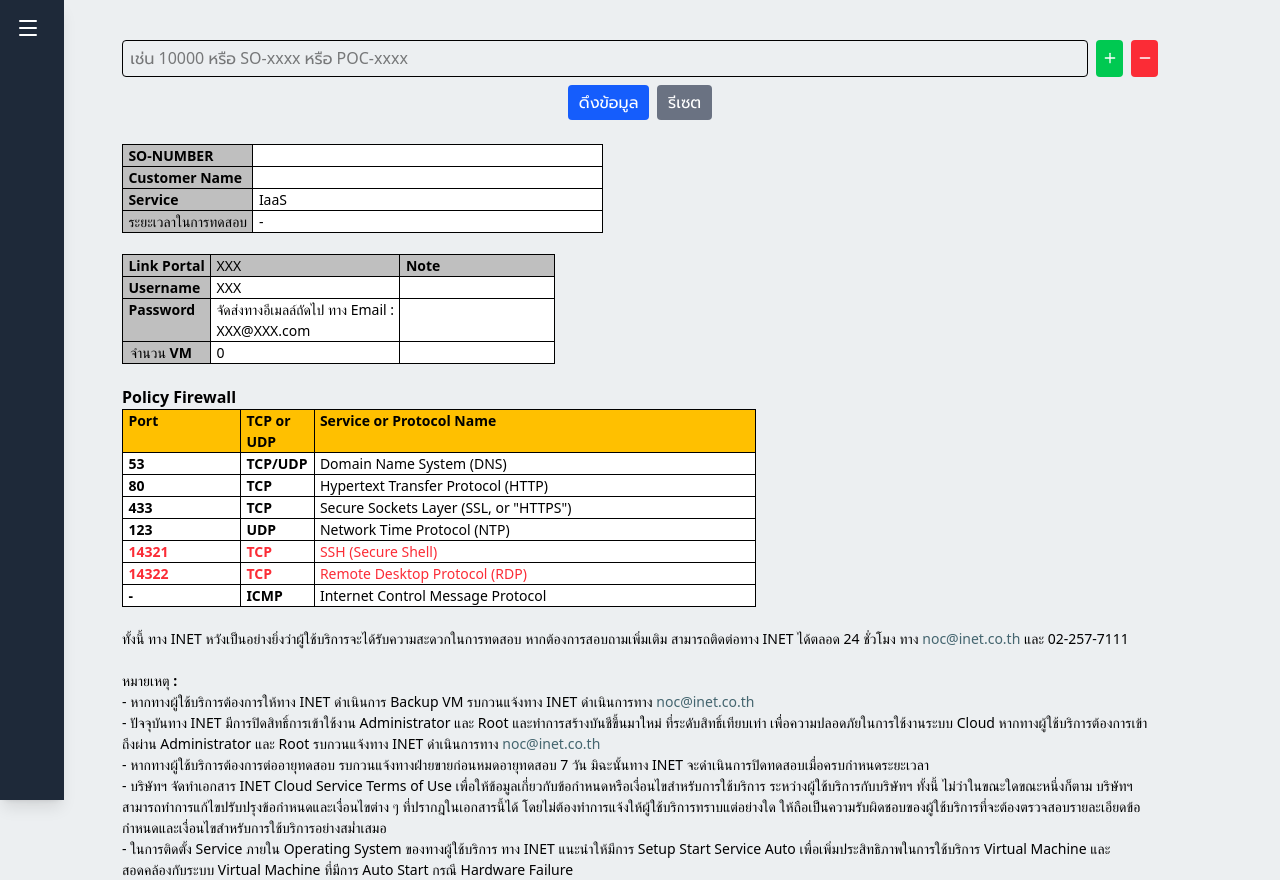
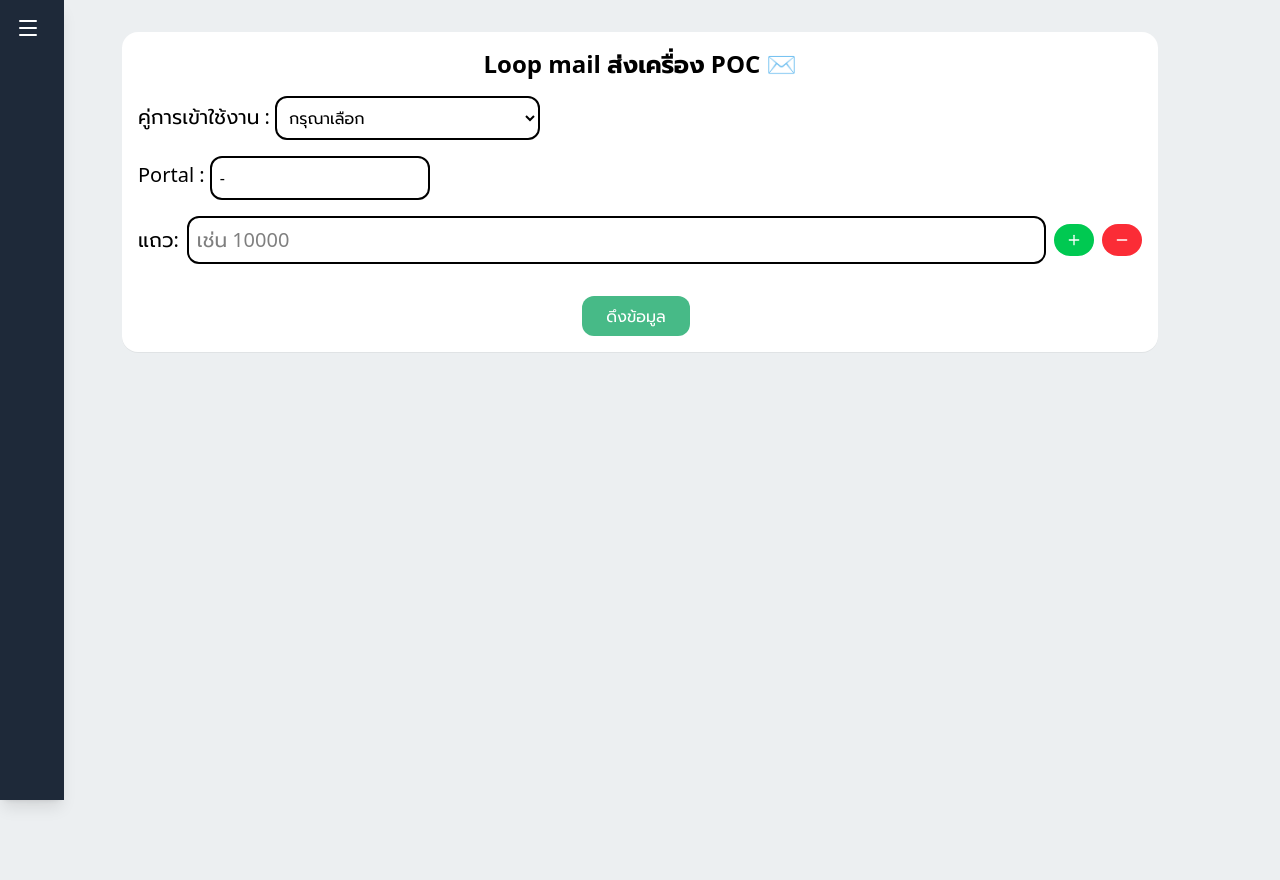
Before and after one commit to JASDA0000/Tools-Provision, a Vue app: page /MailsendVM in a window 1280 px wide. Built offline with nearby package versions, Linux system fonts and the light colour scheme.

Commit message:
Update MailsendVM.vue

```diff
--- a/src/views/MailsendVM.vue
+++ b/src/views/MailsendVM.vue
@@ -2,89 +2,76 @@
 import { ref, computed } from 'vue'
 import { Plus, Minus } from 'lucide-vue-next'
 
-/** ====== CONFIG ====== */
-const API_BASE = 'https://backend-tools-provision.onrender.com' // <-- backend ของคุณ
+/** ===== CONFIG ===== */
+const API_BASE = 'https://backend-tools-provision.onrender.com'
 const columns = ['C', 'O', 'P', 'Q', 'Z', 'AB', 'AC', 'AG', 'AH', 'AI', 'AJ', 'AS']
+// index mapping อ้างอิงใน template:
+// 0:C=SO, 1:O=Customer, 2:P=Start, 3:Q=End,
+// 4:Z=VM Name, 5:AB=IP Private, 6:AC=IP Public,
+// 7:AG=vCPU, 8:AH=vRAM, 9:AI=vDisk, 10:AJ=OS, 11:AS=Username
 
-/** ====== STATE ====== */
-const inputs = ref([''])           // ค่าที่ผู้ใช้กรอก (row number หรือ SO-/POC-)
-const rows = ref([])               // รายการ VM (หลายเครื่อง)
-const headerRow = ref(null)        // เก็บหัวตาราง (SO, Customer, Period)
+/** ===== STATE ===== */
+const inputs = ref([''])          // เลขแถว
+const rows = ref([])              // ผลแต่ละแถว (array ตาม columns)
+const selectGuide = ref('')       // '1' | '2' | ''
+const portal = ref('')            // แสดงชื่อ portal
+const portalguide = ref('')       // ลิงก์คู่มือ
 const isLoading = ref(false)
 
-const portal = ref('')
-const portalguide = ref('')
-const selectGuide = ref('')
+/** ===== COMPUTED ===== */
+const rowData = computed(() => rows.value[0] || [])
+const vmCount = computed(() =>
+  inputs.value.filter(i => (i ?? '').toString().trim() !== '').length
+)
 
-/** ====== ACTIONS ====== */
+/** ===== ACTIONS ===== */
 function addInput() { inputs.value.push('') }
 function removeInput() { if (inputs.value.length > 1) inputs.value.pop() }
-
 function resetData() {
   inputs.value = ['']
   rows.value = []
-  headerRow.value = null
   selectGuide.value = ''
   portal.value = ''
   portalguide.value = ''
 }
 
-const rowData = computed(() => headerRow.value || rows.value[0] || [])
-const vmCount = computed(() => rows.value.length)
+function validateDropdown() {
+  if (selectGuide.value === '1') {
+    portal.value = 'AHV'
+    portalguide.value = 'https://ocp-cloud.inet.co.th/owncloud/index.php/s/rM7ERfrMt2GaBGP'
+  } else if (selectGuide.value === '2') {
+    portal.value = 'Cloud-Open Source (Proxmox)'
+    portalguide.value = 'https://ocp-cloud.inet.co.th/owncloud/index.php/s/76XijkVXFQCseBa'
+  } else {
+    portal.value = ''
+    portalguide.value = ''
+  }
+}
 
-/** ดึงข้อมูลจาก API */
 async function fetchData() {
   rows.value = []
-  headerRow.value = null
   isLoading.value = true
   try {
-    const queryList = inputs.value
+    // เตรียมรายการแถว (รับเฉพาะเลข)
+    const rowList = inputs.value
       .map(r => (r ?? '').toString().trim())
-      .filter(r => r.length > 0)
+      .filter(r => r.length > 0 && /^\d+$/.test(r))
 
     const columnsParam = columns.join(',')
-    const groups = await Promise.all(
-      queryList.map(async (query) => {
-        // 1) ถ้าเป็นเลข → ดึงด้วย row
-        if (/^\d+$/.test(query)) {
-          const url = `${API_BASE}/sheet?row=${encodeURIComponent(query)}&columns_sendVM=${encodeURIComponent(columnsParam)}`
-          const res = await fetch(url, { cache: 'no-store' })
-          if (!res.ok) throw new Error(`HTTP ${res.status}`)
-          const json = await res.json()
-          const rec = json?.data || {}
-          const oneRow = columns.map(col => (rec[col] ?? '-'))
-          return [oneRow]
-        }
 
-        // 2) ถ้าเป็น SO-/POC- → ดึงแบบหลาย VM
-        const url = `${API_BASE}/sheet?so_number=${encodeURIComponent(query)}&columns_sendVM=${encodeURIComponent(columnsParam)}`
-        const res = await fetch(url, { cache: 'no-store' })
-        if (!res.ok) throw new Error(`HTTP ${res.status}`)
-        const json = await res.json()
+    // ยิงพร้อมกัน
+    const jobs = rowList.map(async (row) => {
+      const url = `${API_BASE}/sheet?row=${encodeURIComponent(row)}&columns_sendVM=${encodeURIComponent(columnsParam)}`
+      const res = await fetch(url, { cache: 'no-store' })
+      if (!res.ok) throw new Error(`HTTP ${res.status}`)
+      const json = await res.json()
+      const rec = json?.data || {} // <- อ่านจาก data.{col}
+      // map ตาม columns
+      const values = columns.map(col => (rec[col] ?? '-'))
+      return values
+    })
 
-        // เก็บ header (C,O,P,Q)
-        const h = json?.header || {}
-        headerRow.value = [
-          (h['C'] ?? '-'), // SO
-          (h['O'] ?? '-'), // Customer
-          (h['P'] ?? '-'), // Start
-          (h['Q'] ?? '-')  // End
-        ]
-
-        // แปลง VM rows
-        const list = (json?.rows || []).map(rec =>
-          columns.map(col => (rec?.[col] ?? '-'))
-        )
-        return list
-      })
-    )
-
-    rows.value = groups.flat()
-
-    // debug log
-    console.log('headerRow', headerRow.value)
-    console.log('rows', rows.value)
-
+    rows.value = await Promise.all(jobs)
   } catch (err) {
     console.error(err)
     alert('เกิดข้อผิดพลาด: ' + (err?.message || err))
@@ -95,27 +82,81 @@ async function fetchData() {
 </script>
 
 <template>
-  <div>
-    <!-- Input -->
-    <div v-for="(item, index) in inputs" :key="index" class="flex gap-2 my-2">
+  <div class="p-4 space-y-4 bg-[#fff] rounded-2xl shadow-2xs">
+    <p class="text-2xl font-bold">Loop mail ส่งเครื่อง POC ✉️</p>
+
+    <!-- เลือกประเภท / เติม Portal -->
+    <div class="text-left">
+      <label class="text-xl">คู่การเข้าใช้งาน : </label>
+      <select v-model="selectGuide" @change="validateDropdown" class="bg-white text-black rounded-xl border-2 p-2">
+        <option value="">กรุณาเลือก</option>
+        <option value="1">AHV</option>
+        <option value="2">Cloud Open Source (Proxmox)</option>
+      </select>
+    </div>
+
+    <div class="text-left">
+      <label class="text-xl">Portal : </label>
+      <div class="inline-block align-middle">
+        <span class="bg-white text-black rounded-xl border-2 p-2 inline-block min-w-[220px]">{{ portal || '-' }}</span>
+      </div>
+    </div>
+
+    <!-- เลขแถว -->
+    <div v-for="(item, index) in inputs" :key="index" class="flex items-center gap-2">
+      <label class="text-xl">แถว:</label>
       <input
         v-model="inputs[index]"
-        placeholder="เช่น 10000 หรือ SO-xxxx หรือ POC-xxxx"
-        class="border-1 border-black rounded px-[7.2px] py-[5.4px] w-full"
+        class="bg-white rounded-xl text-black text-xl p-2 w-full border-2"
+        placeholder="เช่น 10000"
+        inputmode="numeric"
       />
       <template v-if="index === inputs.length - 1">
-        <button @click="addInput" class="bg-green-500 text-white px-[5.4px] py-[2.7px] rounded"><Plus class="w-4 h-4" /></button>
-        <button @click="removeInput" class="bg-red-500 text-white px-[5.4px] py-[2.7px] rounded"><Minus class="w-4 h-4" /></button>
+        <button @click="addInput" class="bg-green-500 text-white px-3 py-1 rounded-2xl hover:opacity-70">
+          <Plus class="w-4 h-6" />
+        </button>
+        <button @click="removeInput" class="bg-red-500 text-white px-3 py-1 rounded-2xl hover:opacity-70">
+          <Minus class="w-4 h-6" />
+        </button>
       </template>
     </div>
 
-    <div class="mt-2">
-      <button @click="fetchData" :disabled="isLoading" class="bg-blue-600 text-white px-[10.8px] py-[5.4px] rounded mr-2">
-        {{ isLoading ? 'กำลังโหลด...' : 'ดึงข้อมูล' }}
-      </button>
-      <button @click="resetData" class="bg-gray-500 text-white px-[10.8px] py-[5.4px] rounded">รีเซต</button>
+    <button
+      @click="fetchData"
+      :disabled="isLoading"
+      class="bg-[#47ba87] text-white px-6 py-2 rounded-xl hover:opacity-80 mt-4 mr-2"
+    >
+      {{ isLoading ? 'กำลังโหลด...' : 'ดึงข้อมูล' }}
+    </button>
+  </div>
+
+  <!-- Loading -->
+  <div v-if="isLoading" class="flex items-center justify-center mt-4 text-[#47ba87]">
+    <svg class="animate-spin h-6 w-6 mr-2" xmlns="http://www.w3.org/2000/svg" fill="none" viewBox="0 0 24 24">
+      <circle class="opacity-25" cx="12" cy="12" r="10" stroke="currentColor" stroke-width="4" />
+      <path class="opacity-75" fill="currentColor" d="M4 12a8 8 0 018-8v4l4-4-4-4v4a8 8 0 00-8 8z" />
+    </svg>
+    <span class="text-lg">กำลังโหลดข้อมูล...</span>
+  </div>
+
+  <div v-if="rows.length > 0" class="font-serif bg-white p-2 mt-2">
+    <!-- ส่วนหัวจดหมาย -->
+    <p class="text-[#0000ff] text-left text-[14px]">*** Confidential ***</p>
+    <br />
+    <p class="text-black text-left font-bold text-[14px]">เรียนผู้ใช้บริการ</p>
+    <br />
+    <div class="w-full text-left">
+      <span class="whitespace-pre-wrap text-black bg-transparent font-normal not-italic align-baseline no-underline text-[14px]">
+        ทางบริษัท อินเทอร์เน็ตประเทศไทย จำกัด (มหาชน) (INET)
+        ขอขอบพระคุณผู้ใช้บริการเป็นอย่างสูงที่ให้ความไว้วางใจทดสอบใช้บริการ Cloud (ไม่เสียค่าบริการ)
+        โดยทาง INET ขออนุญาตแจ้งรายละเอียดบริการและรายละเอียดของระบบ ดังนี้
+      </span>
+      <p class="text-black text-[14px]">
+        <span class="font-bold"><br />รบกวนผู้ใช้บริการตรวจสอบการใช้งาน Service และยืนยันผลการใช้งาน</span>
+        : ____________ ( โปรดระบุ: <span class="bg-[#00ff00]">ใช้งานได้</span>/
+        <span class="bg-[#ff0000]">ใช้งานไม่ได้</span> )
+      </p>
     </div>
-
     <br />
 
     <!-- ตารางหัว SO/Customer/Period -->
@@ -138,6 +179,23 @@ async function fetchData() {
             <th class="border-1 border-black bg-[#bfbfbf] pr-[5.4px] pl-[5.4px]">ระยะเวลาในการทดสอบ</th>
             <td class="pr-[5.4px] pl-[5.4px]">
               {{ rowData[2]?.replace(/-/g, '/') }} - {{ rowData[3]?.replace(/-/g, '/') }}
+            </td>
+          </tr>
+        </tbody>
+      </table>
+      <br />
+
+      <!-- Portal Guide -->
+      <table class="text-black border-1 border-black text-left bg-white text-[14px]">
+        <tbody>
+          <tr>
+            <th class="border-1 border-black text-black bg-[#bfbfbf] pr-[5.4px] pl-[5.4px]">
+              Portal Manual<br />{{ portal || '-' }}
+            </th>
+            <td class="pr-[5.4px] pl-[5.4px]">
+              <a :href="portalguide || '#'" target="_blank" rel="noopener noreferrer" class="text-black underline decoration-[#1155cc]">
+                {{ portalguide || '-' }}
+              </a>
             </td>
           </tr>
         </tbody>
@@ -173,7 +231,7 @@ async function fetchData() {
       </table>
       <br />
 
-      <!-- รายการ VM -->
+      <!-- รายการ VM ตาม rows -->
       <div v-for="(rowData, index) in rows" :key="index" class="mb-8">
         <table class="bg-white text-black border-1 border-black text-left text-[14px]">
           <tbody>
@@ -241,7 +299,6 @@ async function fetchData() {
           </tbody>
         </table>
       </div>
-
 
       <!-- Policy -->
       <p class="text-[12pt] text-left text-black font-bold">Policy Firewall</p>
```
